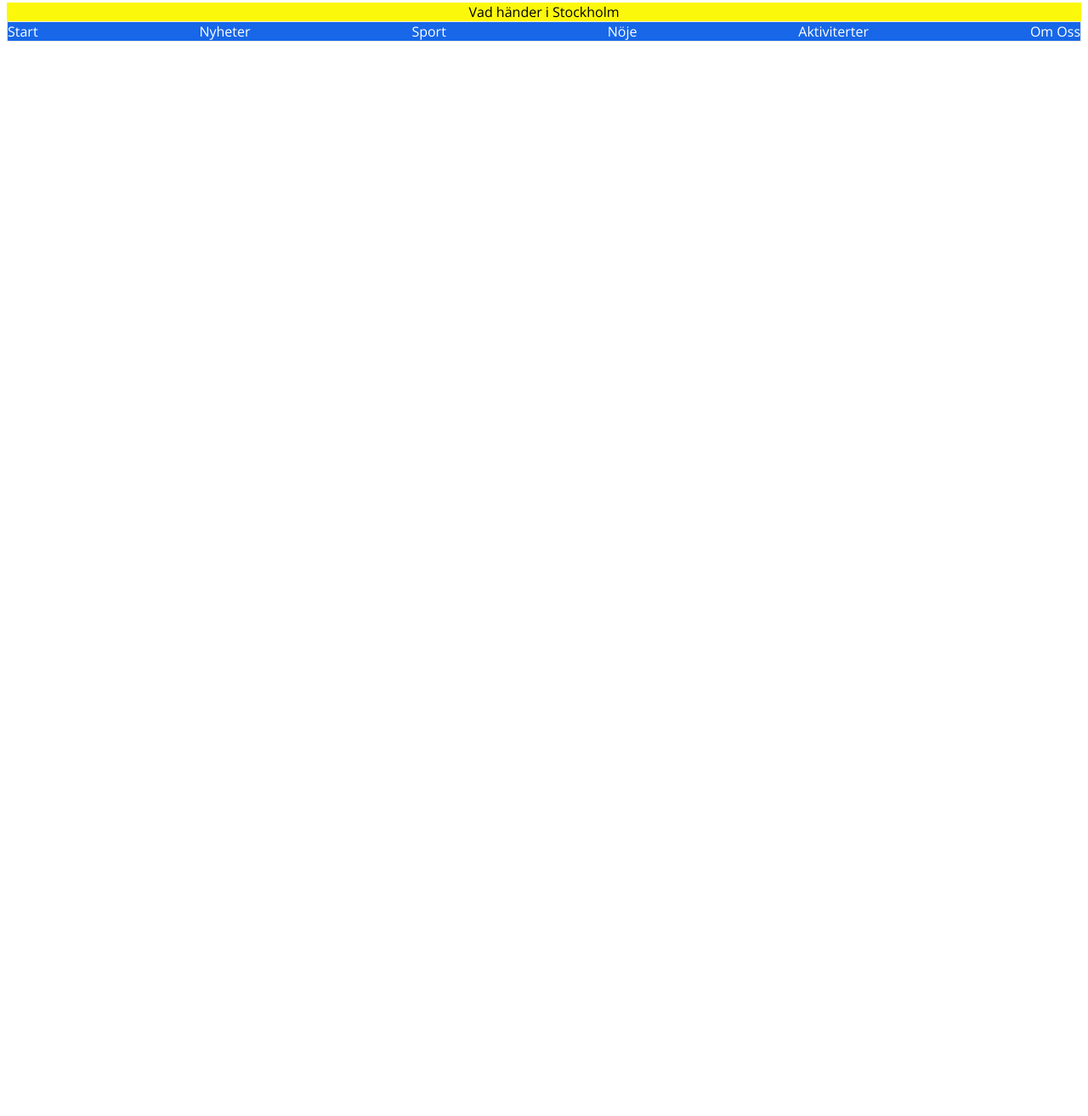
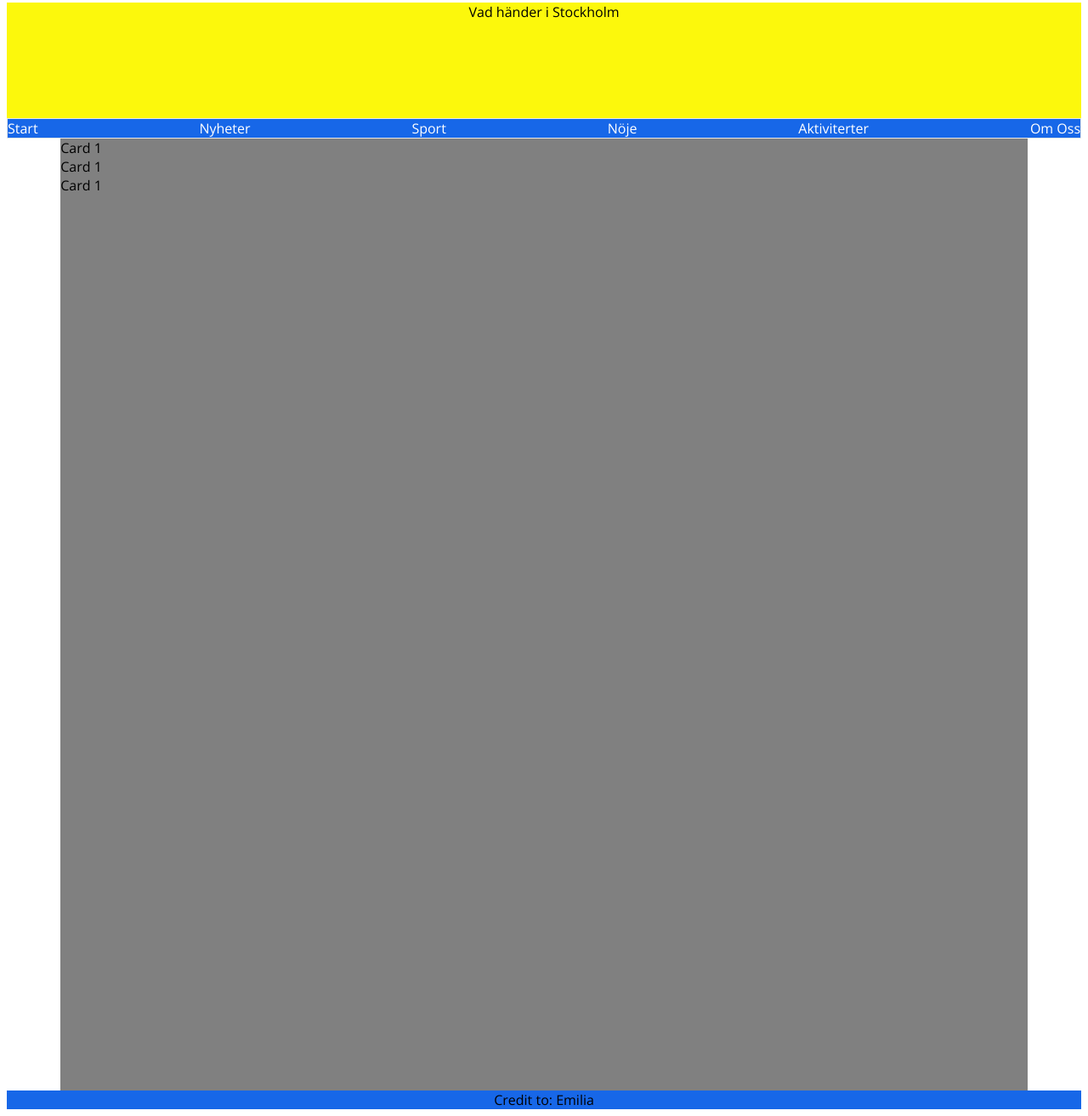
Before and after one commit to Emfr2582/NewsSite, a plain HTML site: page index.html in a window 1280 px wide. Shown: the part 5-1318 px from the top of the page at 85% size. Before the commit the page ends 800 px from the top, so only its background shows below. Drawn offline with nearby package versions, Linux system fonts and the light colour scheme.

Commit message:
adjusted some content

```diff
--- a/index.css
+++ b/index.css
@@ -5,10 +5,19 @@ body{
 .header{
     background-color: #fcf80c;
     display: flex;
-    justify-content: center;
-    flex-wrap: wrap;
     margin: 0;
     padding: 0;
+    text-size-adjust: 25%;
+    flex-direction: column;
+    justify-content: space-between;
+    min-height: 160px;
+}
+img{
+    border-radius: 4px;
+    width: 8%;
+}
+.title {
+    text-align: center;
 }
 .navbar{
     list-style-type: none;
@@ -31,3 +40,18 @@ li{
   li a {
     color: white;
   }
+  .main-content{
+      width: 90%;
+      background: grey;
+      margin:0 auto;
+      height: calc(100vw - 160px);
+  }
+  footer{
+    background-color:  #1767e8;
+    display: flex;
+    justify-content: center;
+    flex-wrap: wrap;
+    margin: 0;
+    padding: 0;
+    text-size-adjust: 18%;
+  }
--- a/index.html
+++ b/index.html
@@ -12,9 +12,8 @@
 </head>
 <body>
     <header class="header">
-Vad händer i Stockholm
-    </header>
-    <div class="navbar">
+        <div class="title">Vad händer i Stockholm </div>
+<div class="navbar">
         <ul>
             <li><span><a> Start</a> </span></li>
             <li><span><a>Nyheter</a> </span></li>
@@ -24,6 +23,20 @@ Vad händer i Stockholm
             <li><span><a> Om Oss </a></span></li>
         </ul>
     </div>
+    </header>
+
+    <main class="main-content">
+        <div class="box">
+            Card 1
+        </div>
+        <div class="box">
+                Card 1
+            </div>
+            <div class="box">
+                    Card 1
+                </div>
+    </main>
+    <footer>Credit to: Emilia</footer>
 <script type="text/javascript" src="index.js"></script>
 </body>
 
```
